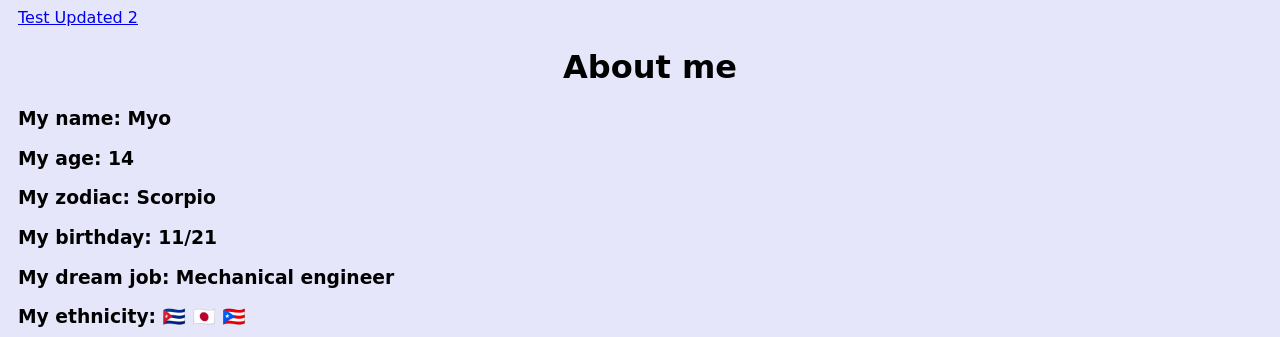
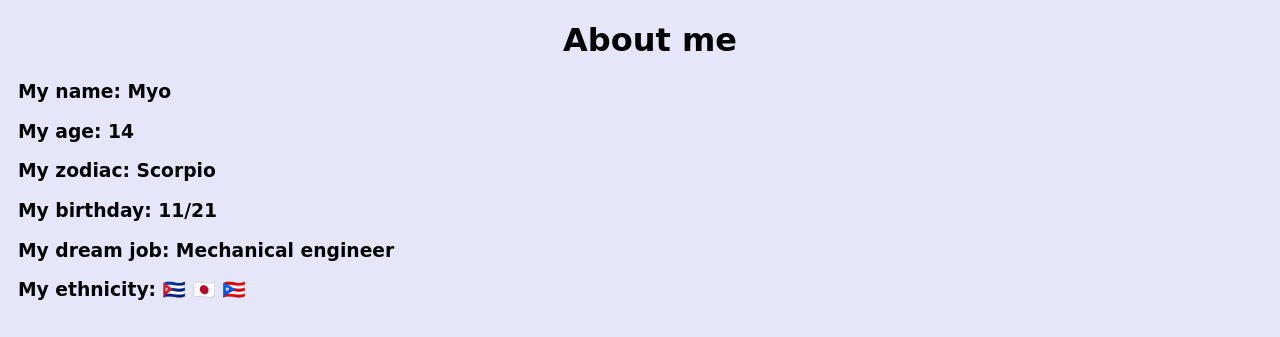
Before and after one commit to myo448/capstone-project, a plain HTML site: page index.html in a window 1280 px wide. Shown: the top 337 px of the page. Drawn offline with Linux system fonts and the light colour scheme.

Commit message:
Update index.html

```diff
--- a/index.html
+++ b/index.html
@@ -17,8 +17,6 @@ Released under the MIT license: http://jsbin.mit-license.org
 
 </head>
 <body>
-
-  <a href="test.html">Test Updated 2</a>
 
 
   <center> <div><h1>About me</h1></div></center>
```
